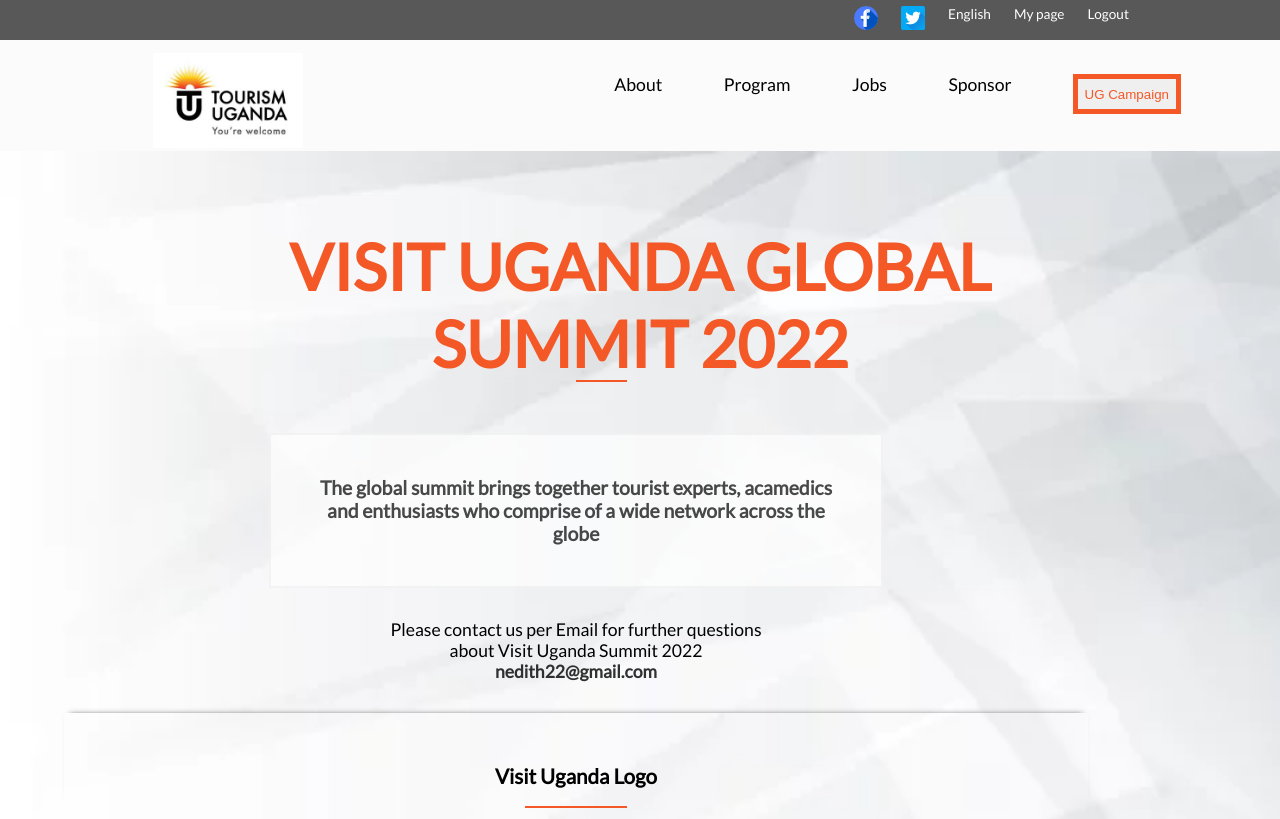
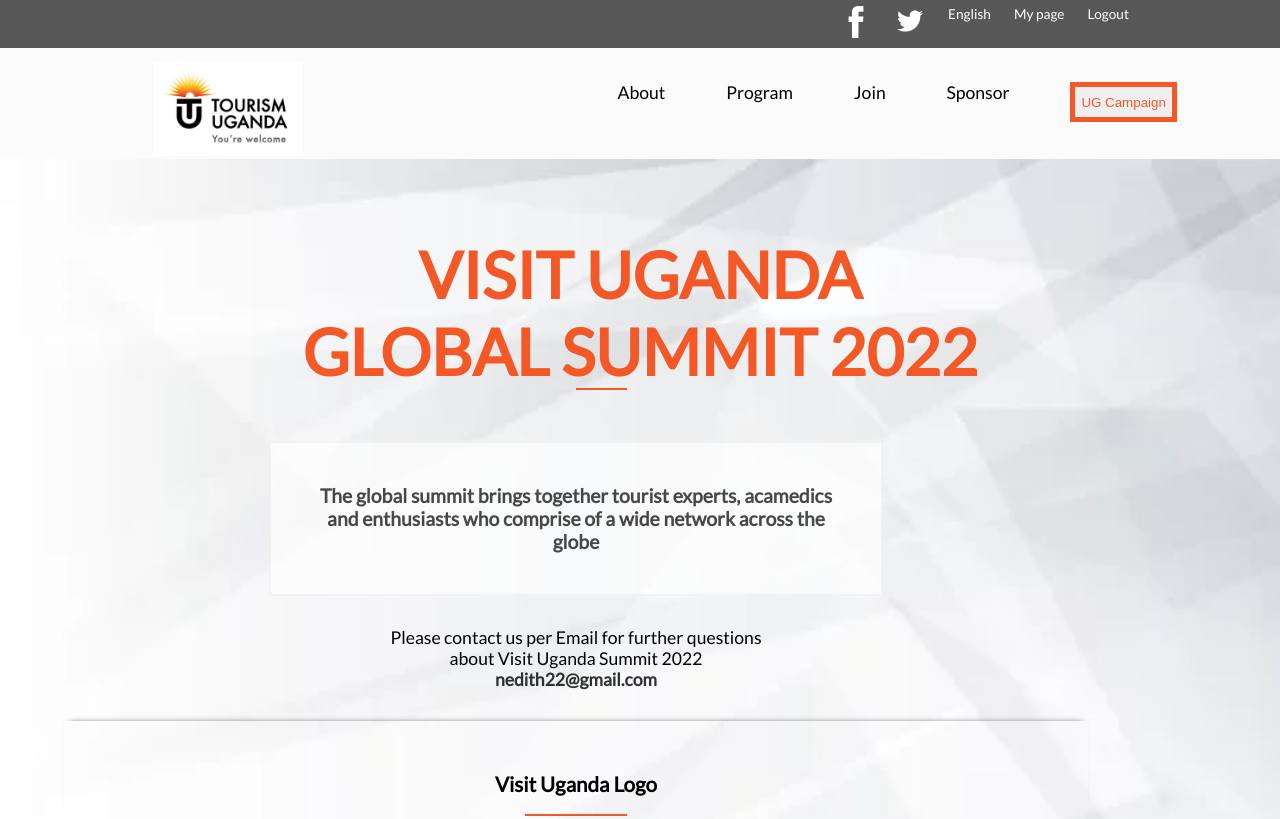
Before and after one commit to nedith/first-capstone-project, a plain HTML site: page about.html in a window 1280 px wide. Shown: the top 819 px of the page. Drawn offline with Linux system fonts and the light colour scheme.

Commit message:
Modify content

```diff
--- a/about.html
+++ b/about.html
@@ -34,8 +34,8 @@
       <header>
         <div class="social-media">
           <nav class="social-nav">
-            <a href="www.facebook.com/edith.naisanga"><img src="./images/facebook.png" alt="facebook"></a>
-            <a href="www.twitter.com/edithnaisanga"><img src="./images/twitter.png" alt="twitter"></a>
+            <a href="https://facebook.com/edith.naisanga"><img src="./images/facebook-icon.png" alt="facebook"></a>
+            <a href="https://twitter.com/edithnaisanga"><img src="./images/twitter-icon.png" alt="twitter"></a>
             <a href="#">English</a>
             <a href="https://github.com/nedith">My page</a>
             <a href="#">Logout</a>
@@ -47,7 +47,7 @@
           <nav class="navigation">
             <a href="./about.html">About</a>
             <a href="./index.html#program">Program</a>
-            <a href="">Jobs</a>
+            <a href="">Join</a>
             <a href="#sponsor">Sponsor</a>
             <button class="ug-btn" type="button">UG Campaign</button>
           </nav>
@@ -58,11 +58,11 @@
 
       <main class="main">
         <div class="about-box">
-        <button type="button" class="hamburger">
+          <button type="button" class="hamburger">
             <img src="./images/menu.png" alt="menu icon">
           </button>
           <p class="hello">"Hello! Tourism World"</p>
-          <h1 class="heading">VISIT UGANDA GLOBAL SUMMIT 2022</h1>
+          <h1 class="heading">VISIT UGANDA <br> GLOBAL SUMMIT 2022</h1>
           <section class="about-intro">
             <h2 class="mission">The global summit brings together tourist experts, acamedics and enthusiasts
                  who comprise of a wide network across the globe</h2>
```
